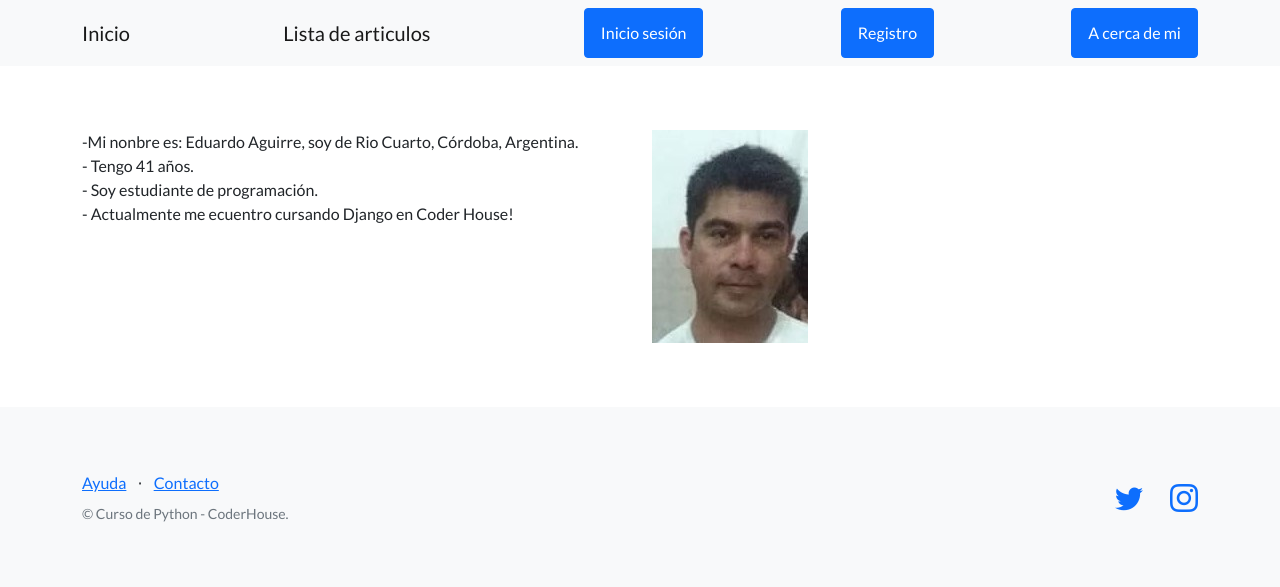
After one commit to Edu20/Proyecto_final, a Django app: page /about/ in a window 1280 px wide. The commit adds this page. Shown: the top 587 px of the page. Run offline with Django 4.2, Linux system fonts and the light colour scheme; some libraries are stand-ins or nearby versions.

Commit message:
agregado pagina a cerca de mi

```diff
--- /dev/null
+++ b/articulos/templates/articulos/about.html
@@ -0,0 +1,22 @@
+{% extends "articulos/base.html" %}
+{% load static %}
+
+
+{% block contenido %}
+<div class="container">
+    <div class="row">
+      <div class="col">
+        <p>-Mi nonbre es: Eduardo Aguirre, soy de Rio Cuarto, Córdoba, Argentina. <br>
+            - Tengo 41 años. <br>
+            - Soy estudiante de programación. <br>
+            - Actualmente me ecuentro cursando Django en Coder House!
+        </p>
+      </div>
+      <div class="col">
+        <img src="{% static 'images/yo2.jpg' %}" alt="Mi Imagen">
+      </div>
+    </div>
+  </div>
+
+
+{% endblock contenido %}
--- a/articulos/templates/articulos/base.html
+++ b/articulos/templates/articulos/base.html
@@ -48,6 +48,7 @@
                 {% else %}
                 <a class="btn btn-primary" href="{% url 'login' %}">Inicio sesión</a>
                 <a class="btn btn-primary" href="{% url 'registro' %}">Registro</a>
+                <a class="btn btn-primary" href="{% url 'about' %}">A cerca de mi</a>
                 {% endif %}
             </div>
         </nav>
--- a/sistema_blog/urls.py
+++ b/sistema_blog/urls.py
@@ -16,7 +16,7 @@ Including another URLconf
 """
 from django.contrib import admin
 from django.urls import path, include
-from sistema_blog.views import saludo, inicio
+from sistema_blog.views import saludo, inicio, about
 from django.conf.urls.static import static
 from django.conf import settings
 
@@ -28,6 +28,7 @@ urlpatterns = [
     path('', inicio, name="inicio"),
     path('info/', include("articulos.urls") ),
     path('perfiles/', include("perfiles.urls") ),
+    path('about/', about, name="about"),
 ]
 
 urlpatterns += static(settings.MEDIA_URL, document_root=settings.MEDIA_ROOT)
--- a/sistema_blog/views.py
+++ b/sistema_blog/views.py
@@ -19,3 +19,13 @@ def inicio(request):
         context=contexto
     )
     return http_response
+
+
+def about(request):
+    contexto = {}
+    http_response = render(
+        request=request,
+        template_name="articulos/about.html",
+        context=contexto
+    )
+    return http_response
```
Also changed, not shown: db.sqlite3, static/images/yo2.jpg (added).
